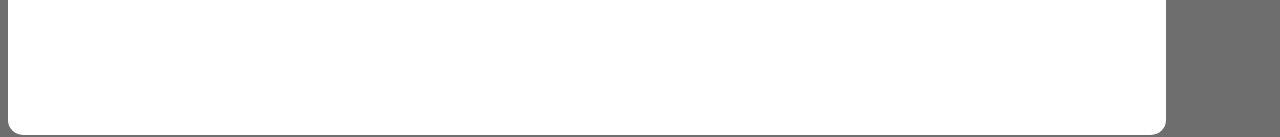
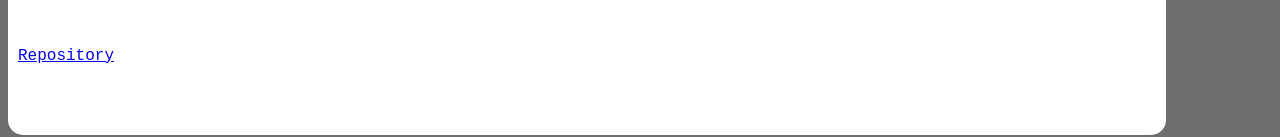
Before and after one commit to yeniayeb/EIA2-3, a plain HTML site: page steckbrief/steckbrief.htm in a window 1280 px wide. Shown: the part 143-280 px from the top of the page. Drawn offline with Linux system fonts and the light colour scheme.

Commit message:
another commit

```diff
--- a/steckbrief/steckbrief.htm
+++ b/steckbrief/steckbrief.htm
@@ -36,7 +36,7 @@
 <body>
     <div>
         <section>
-            <!-- Hier die Links zu den gelösten Aufgaben einstellen, aktuelle oben, alte stehen lassen! Format: Aufgabenbezeichnung, Datum -->
+            <!-- Links zu den gelösten Aufgaben, aktuelle oben -->
             <h1>Links zu den Aufgaben:</h1>
             <!-- aktuelle Aufgabe -->
             <p>
@@ -48,7 +48,7 @@
             <!-- alte Aufgaben -->
             <!-- <p> <a href="Aufgabe_1/Website.html">Aufgabe 1</a> (22.10.2019)</p> -->
         </section>
-
+        <p><a href="https://github.com/s-wdh/EIA2">Repository</a></p>
     </div>
     <div>
         <h3>Steckbrief:</h3>
```
